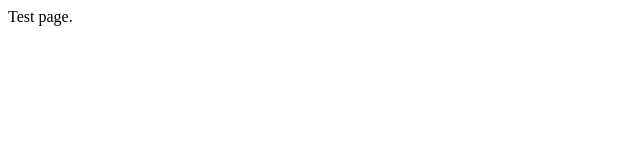
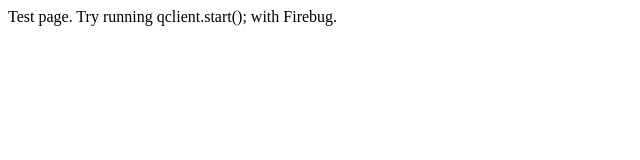
Before and after one commit to revis/Really-Cloudy, a plain HTML site: page index.html in a window 1280 px wide. Shown: the whole page, without its empty margins (0-640 px from the left). Drawn offline with Linux system fonts and the light colour scheme.

Commit message:
Readme and comment updates

```diff
--- a/index.html
+++ b/index.html
@@ -5,6 +5,6 @@
         </script>
     </head>
     <body>
-        Test page.
+        Test page. Try running qclient.start(); with Firebug.
     </body>
 </html>
--- a/qserver.js
+++ b/qserver.js
@@ -155,4 +155,6 @@ http.createServer(function (req, res) {
 
 }).listen(8011);
 
+// In the tested configuration this was running on port 8011 behind a
+// nginx proxy redirecting /queue/ to this node.js instance
 sys.puts('Server running at http://127.0.0.1:8011/');
--- a/qworker.js
+++ b/qworker.js
@@ -48,6 +48,7 @@ function QWorker() {
                     }
                 }
             };
+            // This should be changed to the URL of your queue server
             rq.open("GET","/queue/",true);
             rq.send(null);
             this.rq = rq;
@@ -83,6 +84,7 @@ function QWorker() {
                 var params = "{'pktid':'" + pktid + "','result':'" + result + "'}";
                 // Upload the result
                 var rq = new XMLHttpRequest();
+                // This should be changed to the URL of your queue server
                 rq.open('POST','/queue/',true);
                 rq.setRequestHeader("Content-type", "application/json");
                 rq.setRequestHeader("Content-length", params.length);
```
Also changed, not shown: 1 other file.
